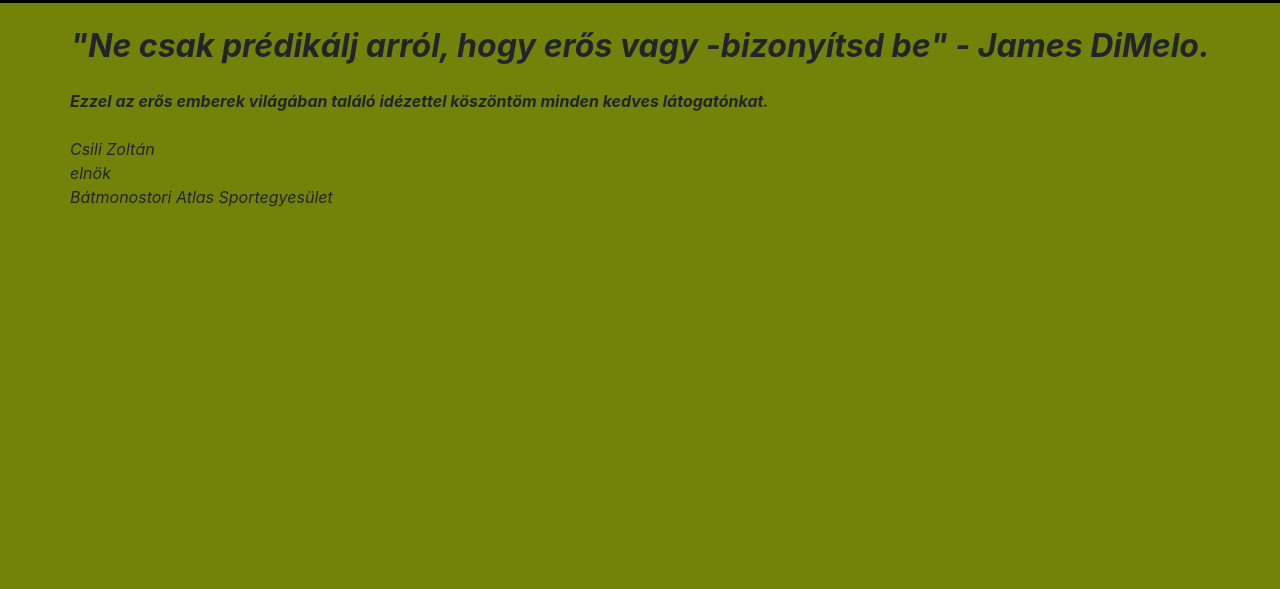
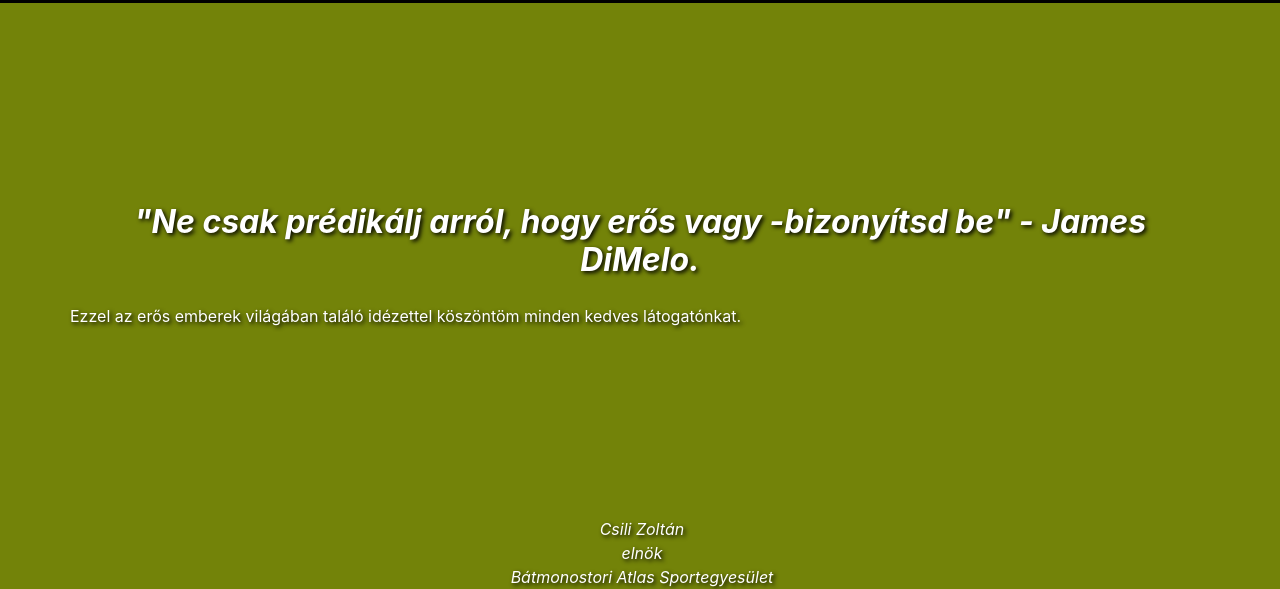
Before and after one commit to zickbalazs/atlas_se, a plain HTML site: page index.html in a window 1280 px wide. Shown: the part 211-800 px from the top of the page. Drawn offline with nearby package versions, Linux system fonts and the light colour scheme.

Commit message:
elhelyezések

```diff
--- a/css/style.css
+++ b/css/style.css
@@ -11,13 +11,22 @@ header h1{
     text-shadow: 2px 2px 4px #000000;
     text-align: center;
 }
-section p, section h2{
+section{
+    margin-top: 200px;
+    text-shadow: 2px 2px 4px #000000;
+}
+section h2{
     font-style: italic;
     font-weight: bold;
+    margin-left:4px;
+    margin-right:4px;
+    margin-top:20%;
 }
 footer p{
     margin-bottom: 0;
     font-style: italic;
+    margin-left:4px;
+    text-shadow: 2px 2px 4px #000000;
 }
 .container {
     padding-right: 0; /*15px in bootstrap.css*/
--- a/index.html
+++ b/index.html
@@ -33,12 +33,12 @@
             <h1 class="py-lg-5">Bátmonostori Atlas Sportegyesület</h1>
         </header>
     </div>
-    <div class="container">
+    <div class="container text-white">
         <section>
             <h2 class="text-center my-4">"Ne csak prédikálj arról, hogy erős vagy -bizonyítsd be" - James DiMelo. </h2>
             <p class="text-justify my-4">Ezzel az erős emberek világában találó idézettel köszöntöm minden kedves látogatónkat. </p>
         </section>
-        <footer>
+        <footer class="fixed-bottom text-center text-white">
             <p>Csili Zoltán</p>
             <p>elnök</p>
             <p>Bátmonostori Atlas Sportegyesület </p>
```
